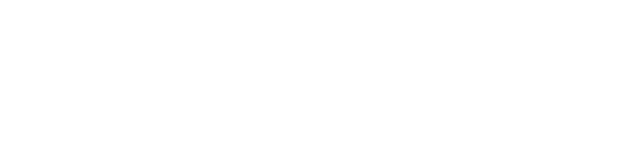
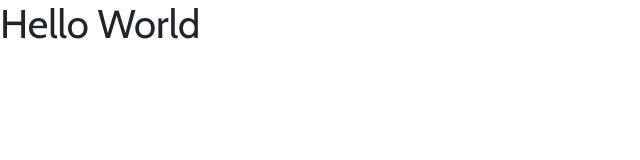
Before and after one commit to jmcroft7/elden-ring-todo, a plain HTML site: page index.html in a window 1280 px wide. Shown: the whole page, without its empty margins (0-640 px from the left). Drawn offline with nearby package versions, Linux system fonts and the light colour scheme.

Commit message:
Changed the font to Cabin

```diff
--- a/index.html
+++ b/index.html
@@ -11,6 +11,7 @@
     <script src="https://cdn.jsdelivr.net/npm/popper.js@1.16.0/dist/umd/popper.min.js" integrity="sha384-Q6E9RHvbIyZFJoft+2mJbHaEWldlvI9IOYy5n3zV9zzTtmI3UksdQRVvoxMfooAo" crossorigin="anonymous"></script>
 </head>
 <body>
+    <h1>Hello World</h1>
 
 </body>
 </html>
--- a/style.css
+++ b/style.css
@@ -0,0 +1,5 @@
+@import url('https://fonts.googleapis.com/css2?family=Cabin&display=swap');
+
+h1 {
+    font-family: 'Cabin', sans-serif;
+}
```
